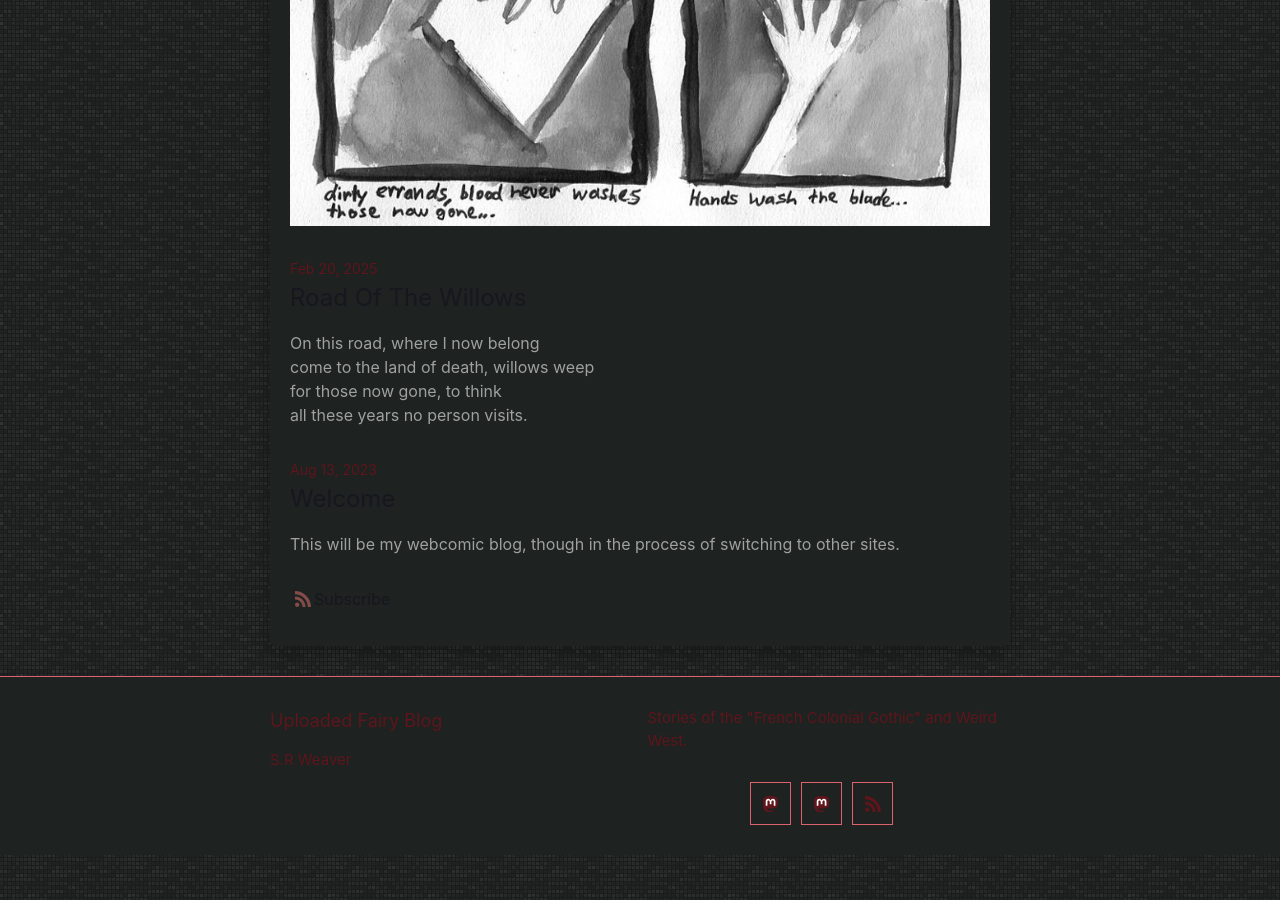
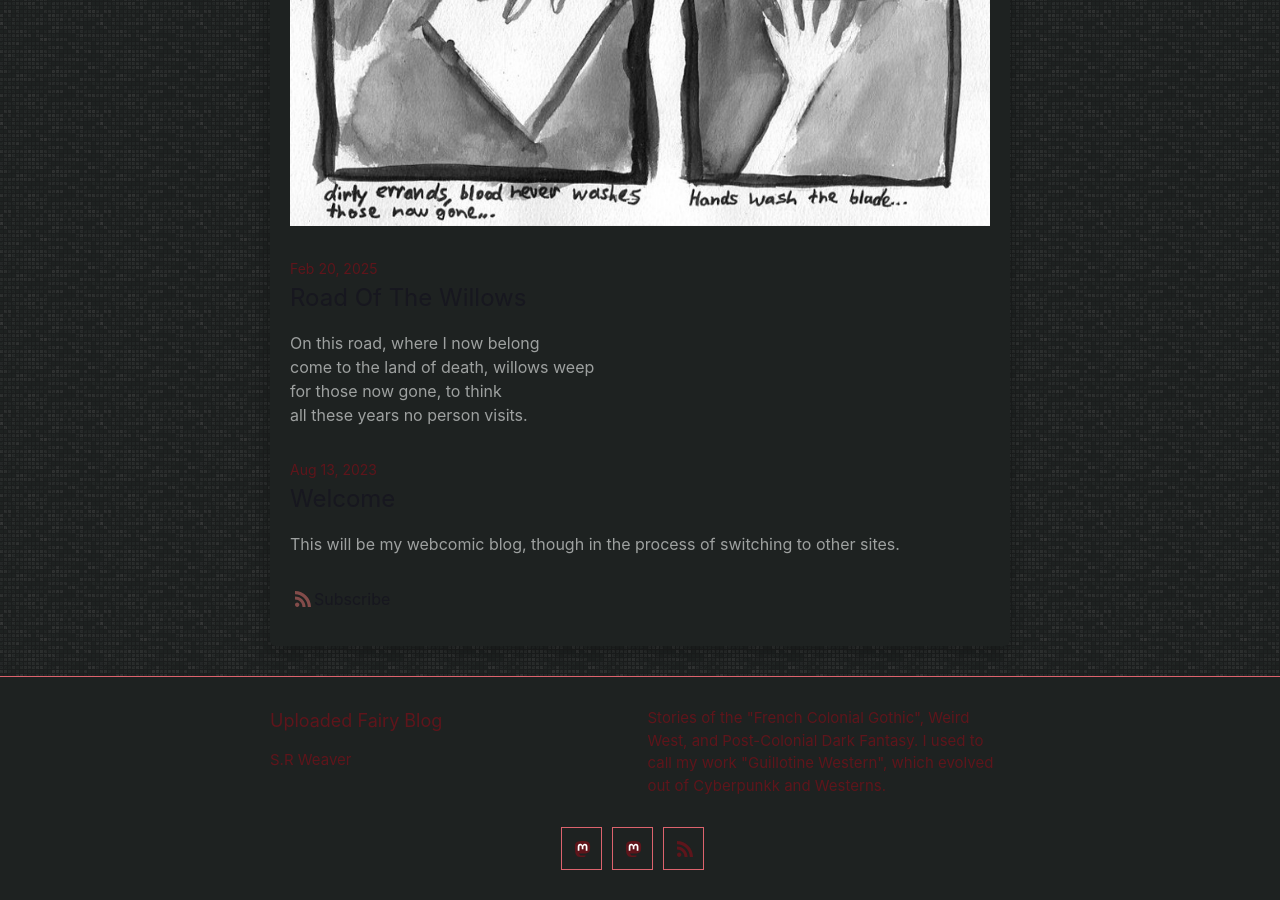
Before and after one commit to LWFlouisa/UFBlog, a Jekyll site: the page built from index.md, in a window 1280 px wide and 900 px high, scrolled down 3834 px. Built offline with Jekyll 4.4.1, drawn with Linux system fonts in a browser that asks for light colours.

Commit message:
Update _config.yml

```diff
--- a/_config.yml
+++ b/_config.yml
@@ -2,7 +2,7 @@ title: "Uploaded Fairy Blog"
 author: "S.R Weaver"
 email:
 description: > # this means to ignore newlines until "show_exerpts:"
-  Stories of the "French Colonial Gothic" and Weird West.
+  Stories of the "French Colonial Gothic", Weird West, and Post-Colonial Dark Fantasy. I used to call my work "Guillotine Western", which evolved out of Cyberpunkk and Westerns.
 
 show_excerpts: true # set to true to show excerpts on the homepage
 
```
